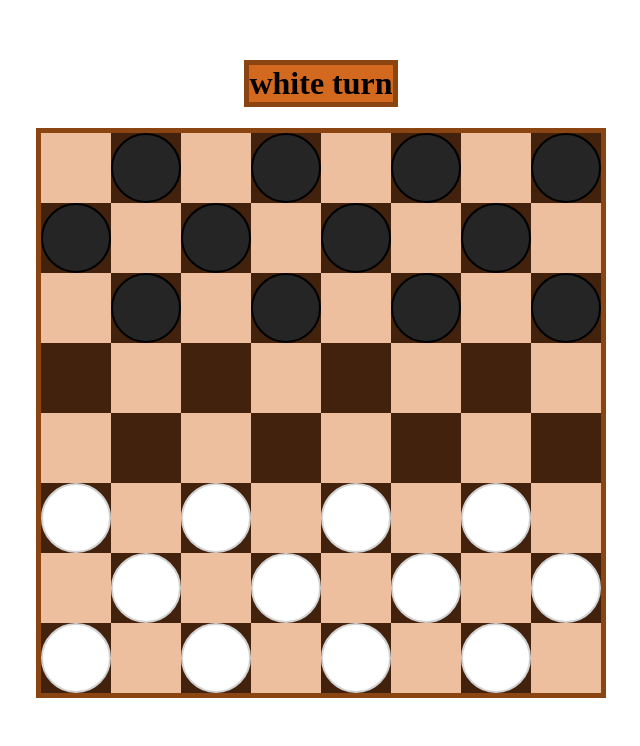
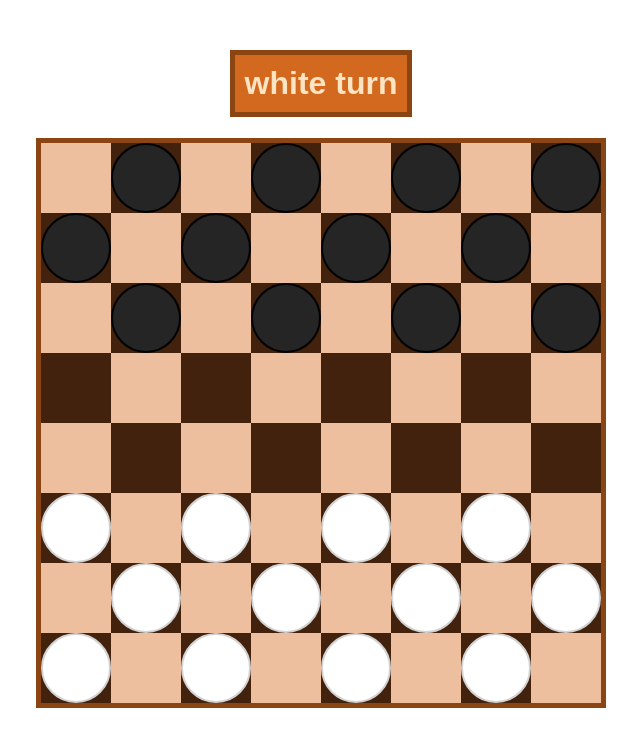
Before and after one commit to TheTojer/checkers-game, a plain HTML site: page game/index.html in a window 1280 px wide. Shown: the whole page, without its empty margins (319-959 px from the left). Drawn offline with Linux system fonts and the light colour scheme.

Commit message:
Added new styles to status label

```diff
--- a/game/style.css
+++ b/game/style.css
@@ -22,6 +22,9 @@ body
 {
     background-color: chocolate;
     border: 5px solid saddlebrown;
+    padding: 10px;
+    font-family: Arial, Helvetica, sans-serif;
+    color: bisque;
 }
 
 .square
```
